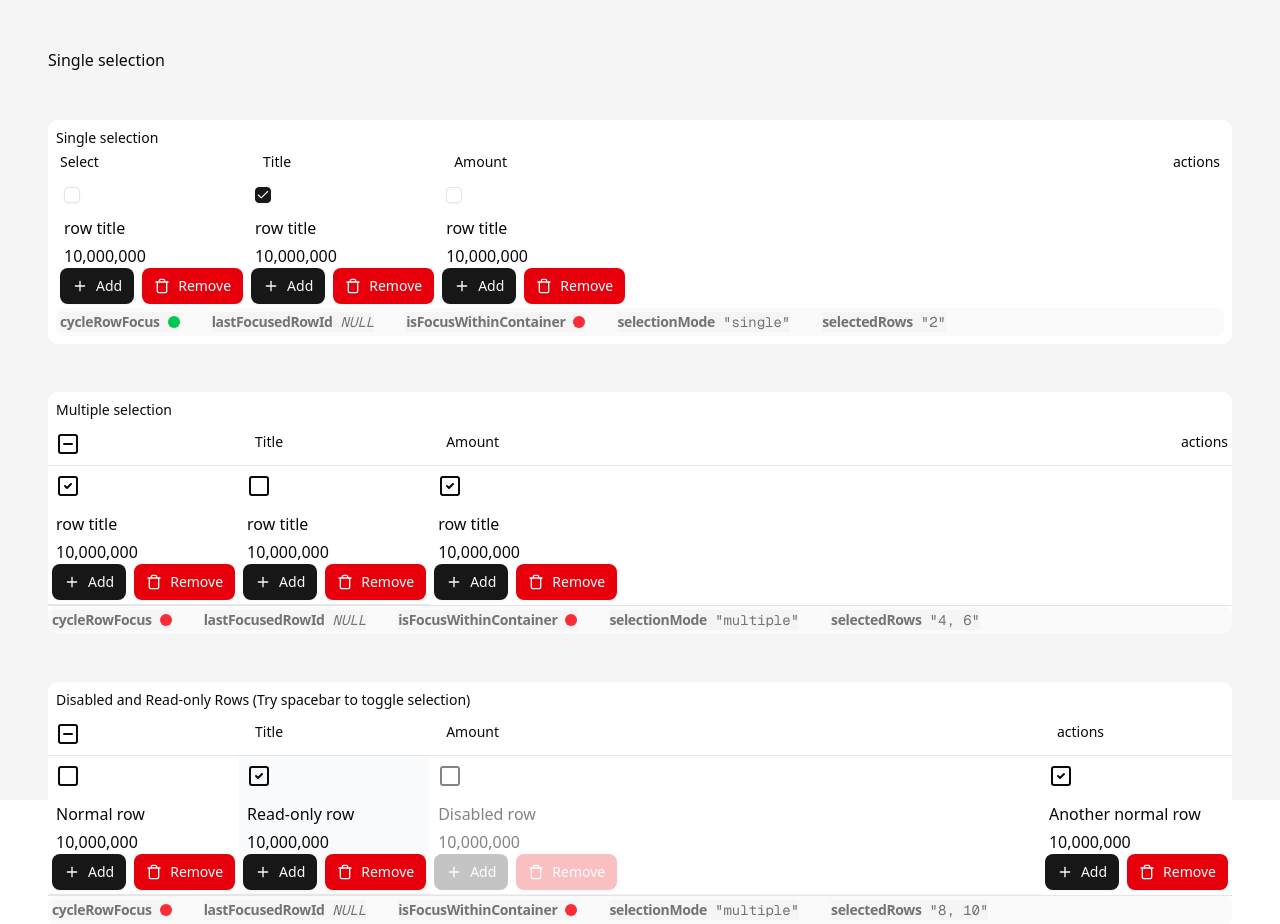
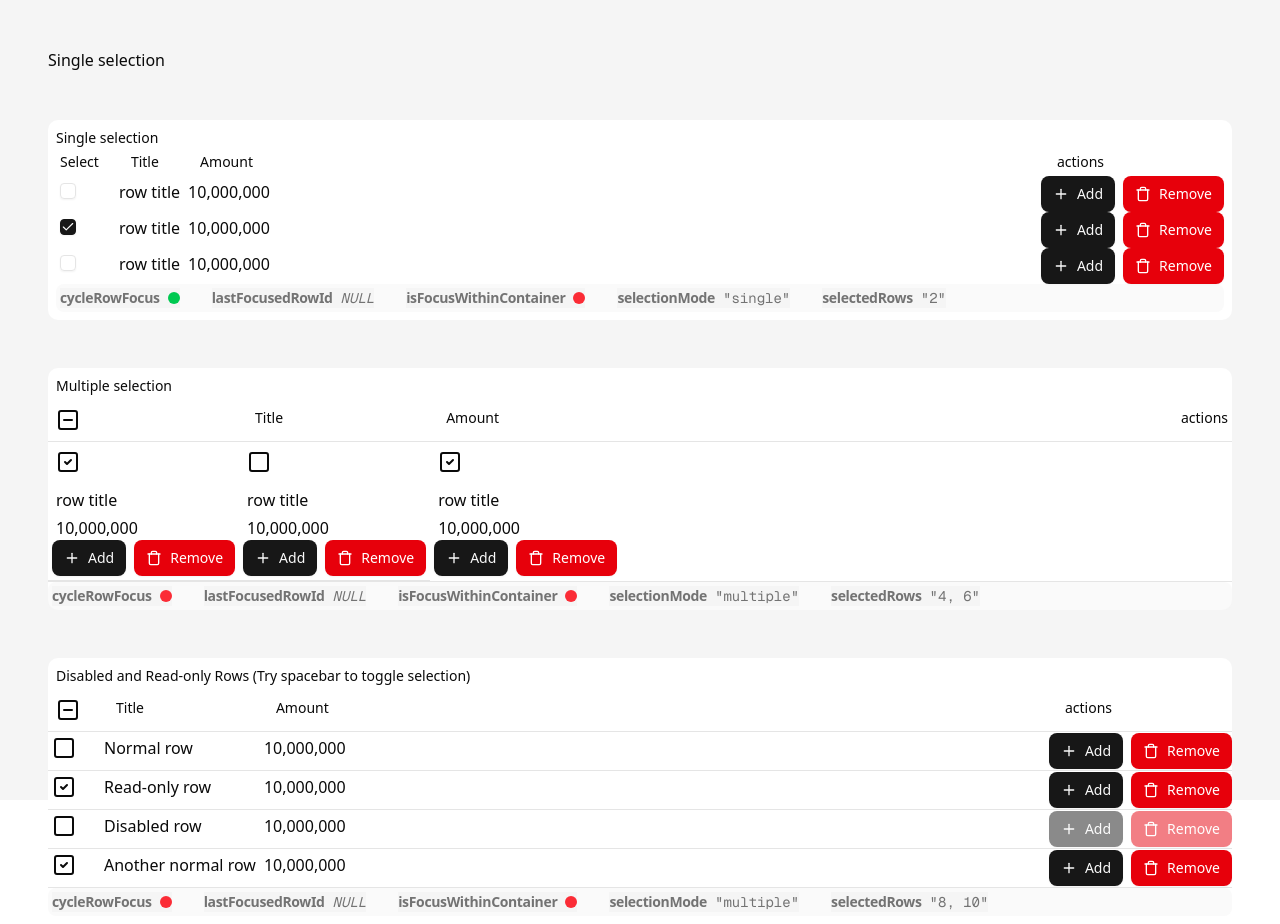
Before and after one commit to tungv/demo-gallery-app, a Next.js app: page /list in a window 1280 px wide. Built offline with nearby package versions, Linux system fonts and the light colour scheme.

Commit message:
refactor: forward props for custom row
- Replaced string interpolation with the cn utility for className management, improving readability and maintainability.

Signed-off-by: Tung Vu <me@tungv.com>

```diff
--- a/src/app/list/page.tsx
+++ b/src/app/list/page.tsx
@@ -12,6 +12,7 @@ import {
   GridListRow,
   GridListColumnHeader,
 } from "@/components/ui/grid-list";
+import { cn } from "@/lib/utils";
 import {
   CheckSquare2,
   MinusSquareIcon,
@@ -19,6 +20,7 @@ import {
   Square,
   TrashIcon,
 } from "lucide-react";
+import type { HTMLAttributes } from "react";
 
 export default function ListPage() {
   return (
@@ -215,16 +217,20 @@ function CustomRowWithCheckboxAndTitle({
   title = "row title",
   readOnly = false,
   disabled = false,
+  ...divProps
 }: {
   title?: string;
   readOnly?: boolean;
   disabled?: boolean;
-}) {
+} & HTMLAttributes<HTMLDivElement>) {
   return (
     <div
-      className={`items-center focus-visible:outline-2 outline-primary p-1 gap-x-8 data-[selected=true]:bg-primary/10 first:rounded-t-md last:rounded-b-md ${
-        disabled ? "opacity-50 cursor-not-allowed" : ""
-      } ${readOnly ? "bg-gray-50" : ""}`}
+      className={cn(
+        "items-center focus-visible:outline-2 outline-primary p-1 gap-x-8 data-[selected=true]:bg-primary/10 first:rounded-t-md last:rounded-b-md",
+        disabled ? "opacity-50 cursor-not-allowed" : "",
+        readOnly ? "bg-gray-50" : "",
+      )}
+      {...divProps}
     >
       <div className="p-1">
         <CustomCheckbox />
@@ -256,9 +262,14 @@ function CustomRowWithCheckboxAndTitle({
   );
 }
 
-function CustomRowWithTraditionalCheckbox() {
+function CustomRowWithTraditionalCheckbox(
+  divProps: HTMLAttributes<HTMLDivElement>,
+) {
   return (
-    <div className="items-center focus-visible:outline-2 outline-primary rounded-md p-1 gap-x-8 data-[selected=true]:bg-primary/10">
+    <div
+      className="items-center focus-visible:outline-2 outline-primary rounded-md p-1 gap-x-8 data-[selected=true]:bg-primary/10"
+      {...divProps}
+    >
       <div className="p-1">
         <GridListItemIndicatorRoot />
       </div>
```
